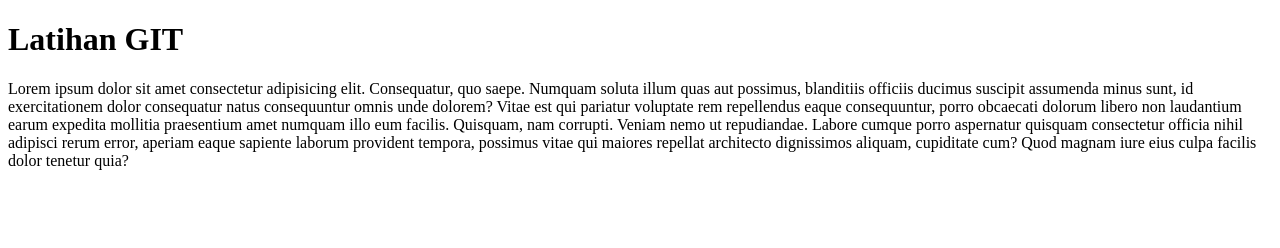
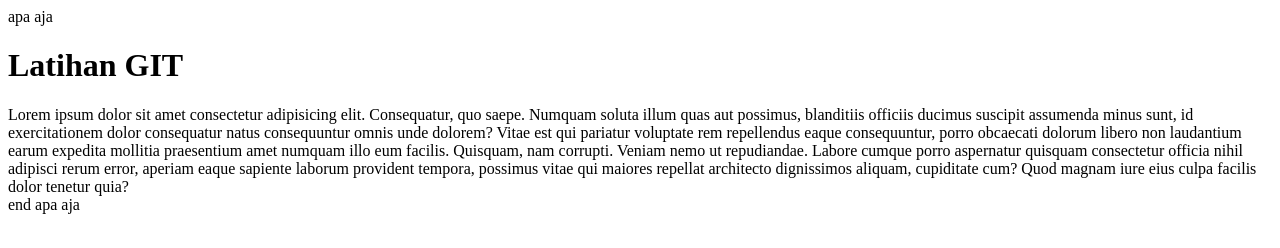
Before and after one commit to meardash/CompanyProfile, a plain HTML site: page index.html in a window 1280 px wide. Drawn offline with Linux system fonts and the light colour scheme.

Commit message:
header and footer

```diff
--- a/index.html
+++ b/index.html
@@ -6,6 +6,8 @@
         <title>Latihan GIT</title>
     </head>
     <body>
+
+        <head>apa aja</head>
         <h1>Latihan GIT</h1>
 
         <div>Lorem ipsum dolor sit amet consectetur adipisicing elit.
@@ -22,4 +24,5 @@
             cupiditate cum? Quod magnam iure eius culpa facilis dolor tenetur
             quia?</div>
     </body>
+    <footer>end apa aja</footer>
 </html>
```
